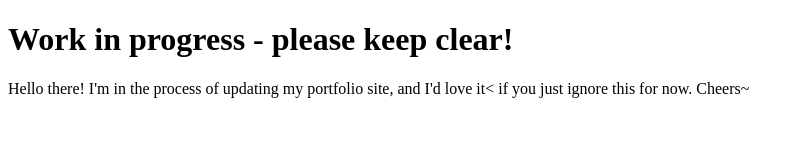
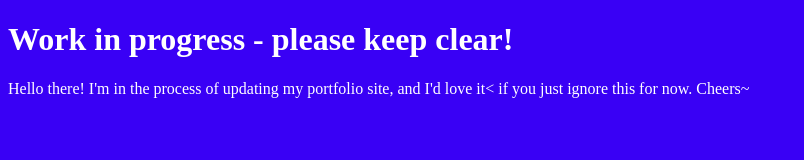
Before and after one commit to elizastrib/portfolio, a plain HTML site: page index.html in a window 1280 px wide. Shown: the whole page, without its empty margins (0-804 px from the left). Drawn offline with Linux system fonts and the light colour scheme.

Commit message:
Stylesheet add

```diff
--- a/index.html
+++ b/index.html
@@ -4,7 +4,7 @@
     <head>
         <title>Portfolio - WIP</title>
         <meta name="viewport" content="width=device-width, initial-scale=1">
-        <link href="/app.css">
+        <link rel="stylesheet" href="/app.css">
     </head>
     <body>
 
```
